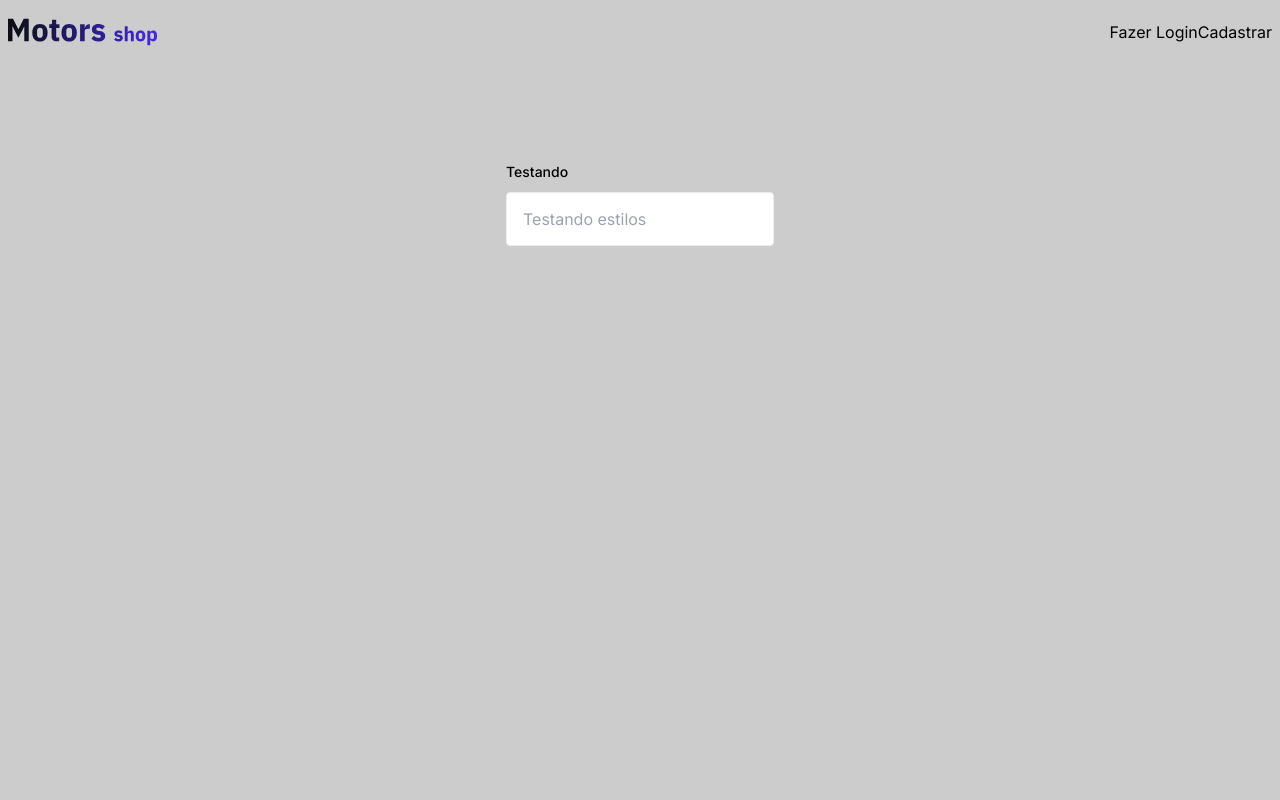
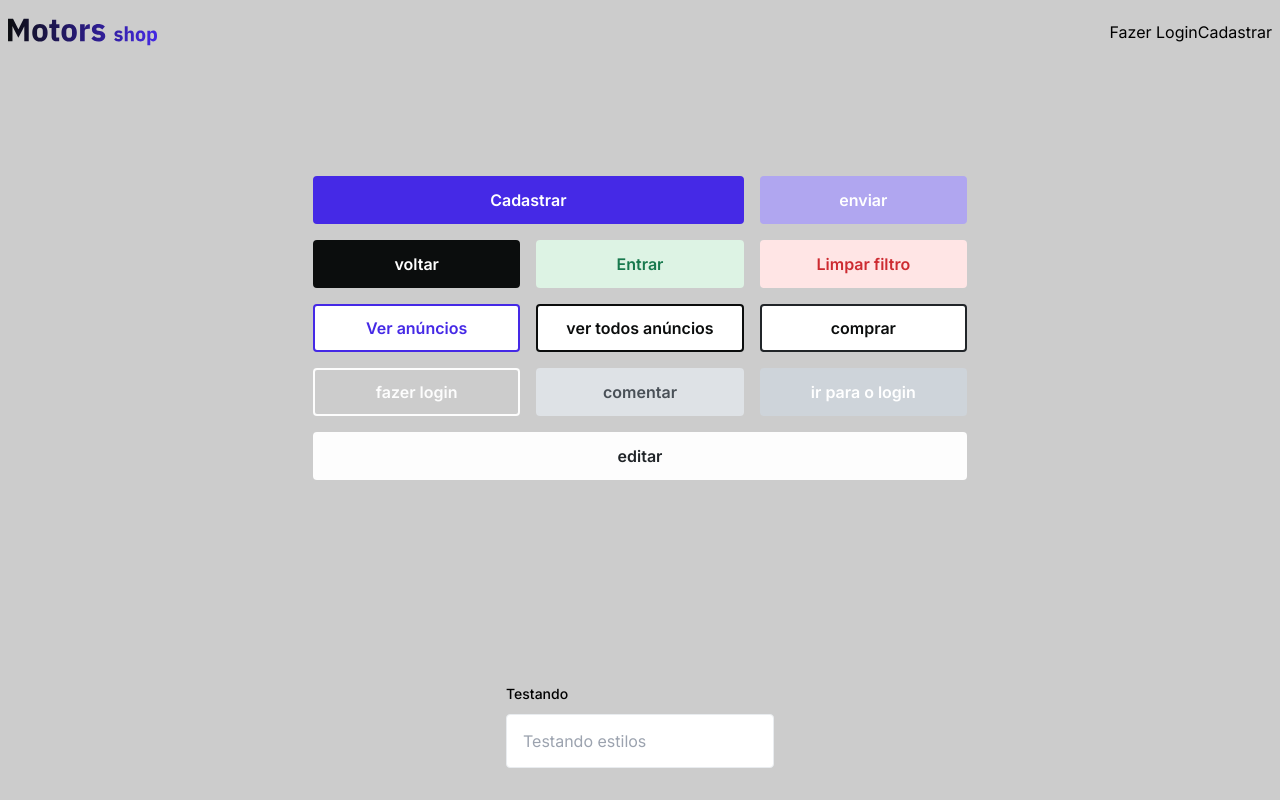
Before and after one commit to grupo38-T14/grupo38-T14-projeto-fullstack, a Next.js app in the folder front/: page / in a window 1280 px wide. Shown: the top 800 px of the page. Built offline with nearby package versions, Linux system fonts and the light colour scheme.

Commit message:
feat: created button components

```diff
--- a/front/src/app/page.tsx
+++ b/front/src/app/page.tsx
@@ -1,7 +1,13 @@
+// Foi preciso adicionar esta linha com o `use client´ para utilizar o console.log()
+"use client";
+
 import Image from "next/image";
-import { Input } from "../components/input"
+import { Input } from "../components/input";
+import Button from "@/components/button";
+import { useState } from "react";
 
 export default function Home() {
+  const [disabledBtn, setDisableBtn] = useState(true);
   return (
     <main className="flex min-h-screen flex-col items-center justify-between p-24">
       {/* <div>
@@ -38,7 +44,49 @@ export default function Home() {
           Button medium text
         </button>
       </div> */}
+      <div className="grid grid-cols-3 gap-4 p-4 ">
+        <div className="col-span-2">
+          <Button handle={() => console.log("pegando")} type="brand">
+            Cadastrar
+          </Button>
+        </div>
+        <Button handle={() => console.log("pegando")} type={disabledBtn ? "disableBland" : "brand"} disable={disabledBtn}>
+          enviar
+        </Button>
+        <Button handle={() => console.log("pegando")} type="grey0">
+          voltar
+        </Button>
+        <Button handle={() => console.log("pegando")} type="success">
+          Entrar
+        </Button>
+        <Button handle={() => console.log("pegando")} type="alert">
+          Limpar filtro
+        </Button>
+        <Button handle={() => console.log("pegando")} type="outlineBrand1">
+          Ver anúncios
+        </Button>
+        <Button handle={() => console.log("pegando")} type="outline1">
+          ver todos anúncios
+        </Button>
+        <Button handle={() => console.log("pegando")} type="outline2">
+          comprar
+        </Button>
+        <Button handle={() => console.log("pegando")} type="outlineLight">
+          fazer login
+        </Button>
+        <Button handle={() => console.log("pegando")} type="negative">
+          comentar
+        </Button>
+        <Button handle={() => console.log("pegando")} type={disabledBtn ? "disable" : "negative"} disable={disabledBtn}>
+          ir para o login
+        </Button>
+        <div className="col-span-3">
+          <Button handle={() => console.log("pegando")} type="light">
+            editar
+          </Button>
+        </div>
 
+      </div>
       <Input />
     </main>
   );
--- /dev/null
+++ b/front/src/components/button/index.tsx
@@ -0,0 +1,83 @@
+"use client";
+
+import React from "react";
+
+interface iButtonProps {
+  children: React.ReactNode;
+  handle?: () => void;
+  size?: 1 | 2;
+  type:
+    | "brand"
+    | "grey0"
+    | "success"
+    | "alert"
+    | "disableBland"
+    | "disable"
+    | "outlineBrand1"
+    | "outline1"
+    | "outline2"
+    | "outlineLight"
+    | "negative"
+    | "light";
+  disable?: boolean;
+}
+
+const Button = ({
+  children,
+  handle,
+  size = 1,
+  type,
+  disable = false,
+}: iButtonProps) => {
+  const sizeVariants = ["h-[3rem] text-md", "h-[2.375rem] text-sm"];
+
+  const buttonVariant = {
+    brand:
+      "bg-brand-1 hover:bg-brand-2 text-white border-brand-1 hover:border-brand-2",
+    grey0:
+      "bg-gray-0 hover:bg-gray-10 text-white border-gray-0 hover:border-gray-10",
+    success:
+      "bg-feedback-success3 hover:bg-feedback-success2 text-feedback-success1 border-feedback-success3 hover:border-feedback-success2",
+    alert:
+      "bg-feedback-alert3 hover:bg-feedback-alert2 text-feedback-alert1 border-feedback-alert3 hover:border-feedback-alert2",
+    outlineBrand1: "bg-white hover:bg-brand-4 border-brand-1 text-brand-1",
+    outline1:
+      "bg-white hover:bg-gray-10 border-gray-0 hover:border-gray-10 text-gray-0 hover:text-white",
+    outline2:
+      "bg-white hover:bg-gray-10 border-gray-10 hover:border-gray-10 text-gray-0 hover:text-white",
+    outlineLight:
+      "bg-transparent hover:bg-gray-100 border-gray-100 text-gray-100 hover:text-gray-10",
+    disableBland: "bg-brand-3 text-white border-brand-3",
+    disable: "bg-gray-50 text-white border-gray-50",
+    negative:
+      "bg-gray-60 hover:bg-gray-50 text-gray-20 border-gray-60 hover:border-gray-50",
+      light: "bg-gray-100 border-gray-100 text-gray-10",
+  };
+
+  return (
+    <button
+      onClick={handle}
+      disabled={disable}
+      className={`
+        flex
+        justify-center
+        items-center
+        w-full
+        min-w-fit
+        ${sizeVariants[size - 1]}
+        ${size == 1 ? "px-7" : "px-5"}
+        rounded
+        border-2
+        font-semibold
+        ${buttonVariant[type]}
+        transition-colors
+        ease-in-out
+        duration-400
+        ${disable && "cursor-not-allowed"}`}
+    >
+      {children}
+    </button>
+  );
+};
+
+export default Button;
--- a/front/tailwind.config.js
+++ b/front/tailwind.config.js
@@ -12,8 +12,6 @@ module.exports = {
         "gradient-conic":
           "conic-gradient(from 180deg at 50% 50%, var(--tw-gradient-stops))",
       },
-    },
-    screens: {},
       colors: {
         white: "#FFFFFF",
         brand: {
@@ -68,6 +66,8 @@ module.exports = {
         "4xl": ["2.25rem", "2.8125rem"],
         "4.5xl": ["2.75rem", "3.5rem"],
       },
+    },
+    screens: {},
     fontFamily: {
       inter: "Inter, sans-serif",
       lexend: "Lexend, sans-serif",
```
Lines whose indentation alone changed are shown as unchanged.
